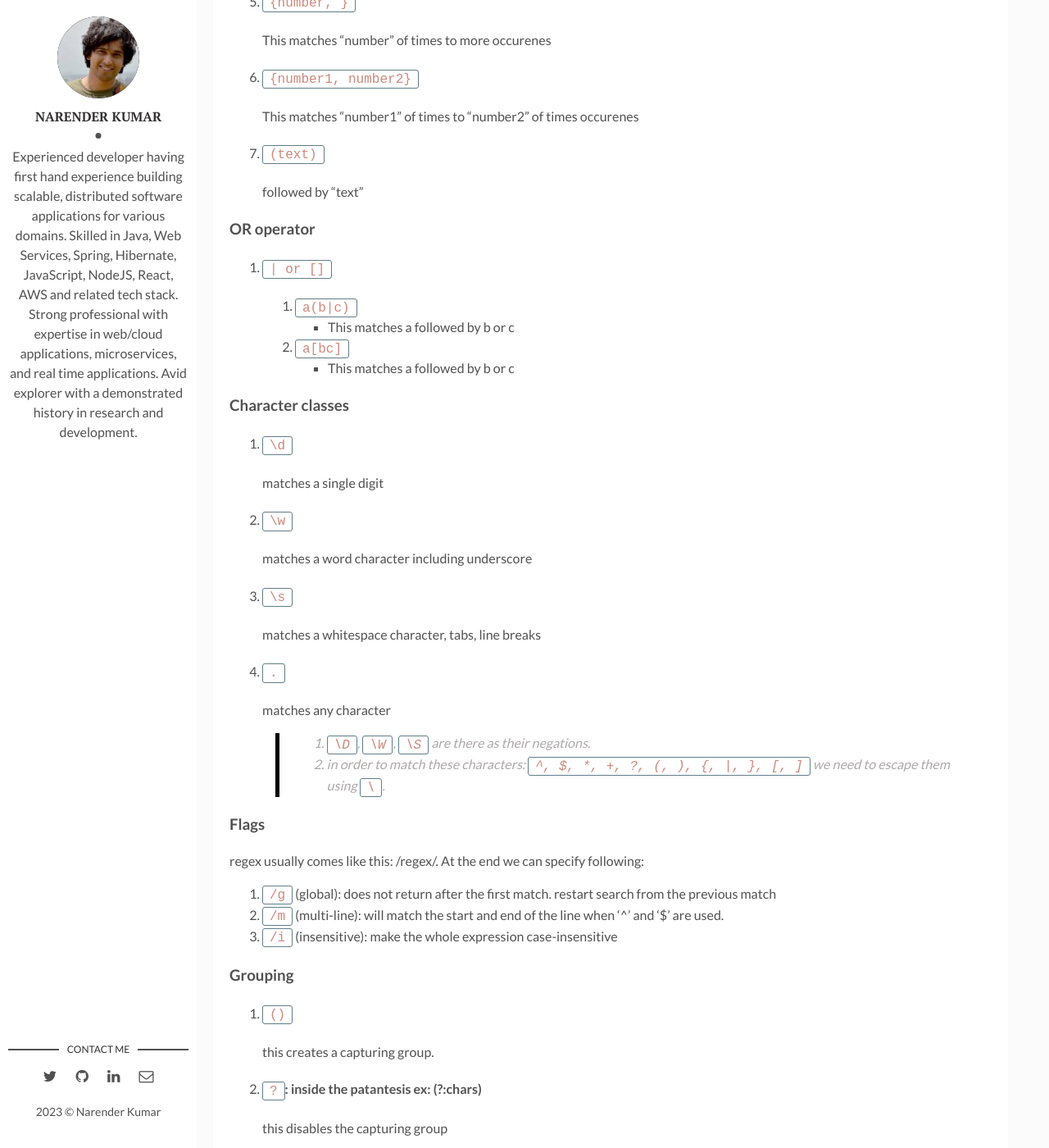
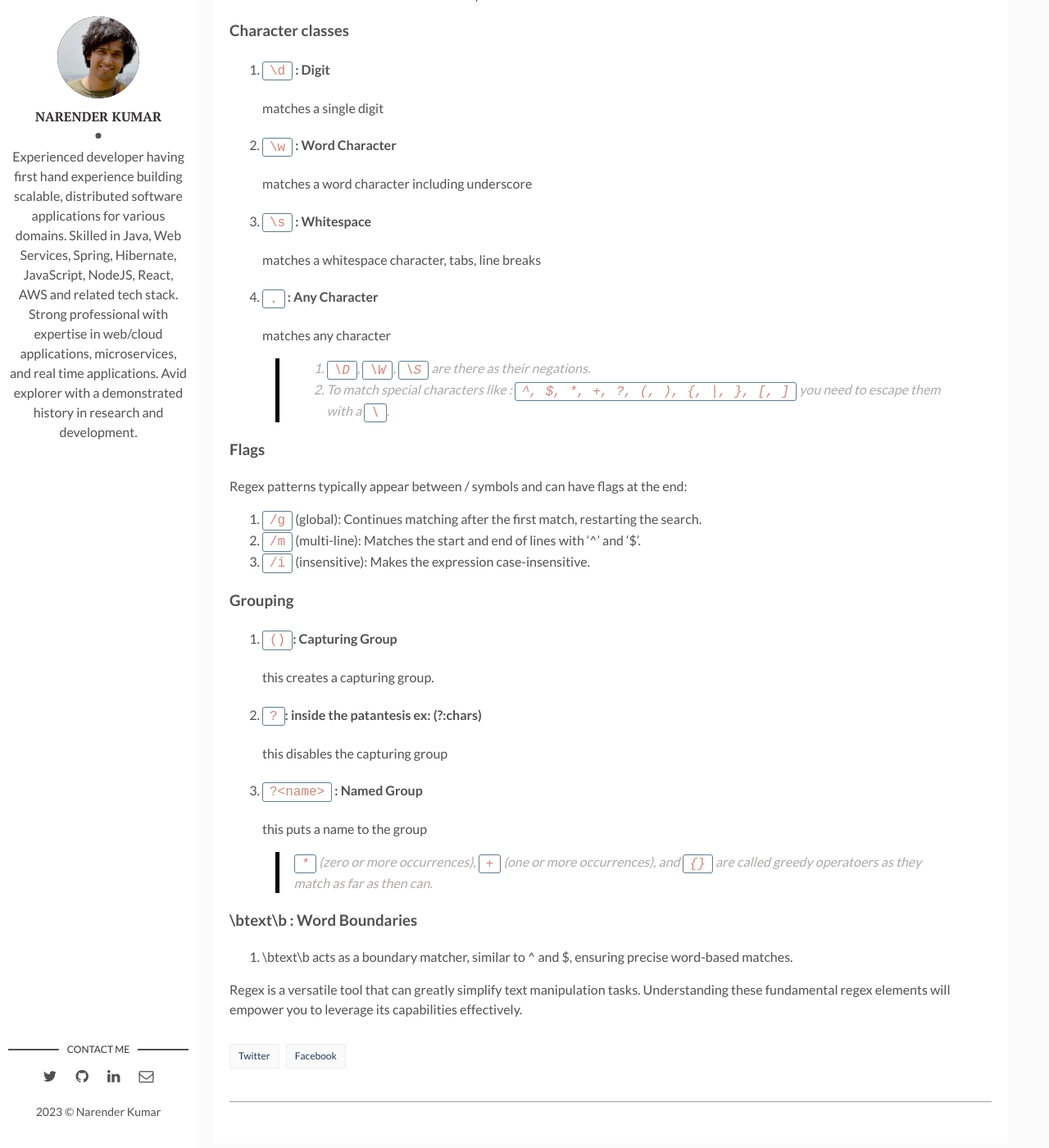
Before and after one commit to nkkize/nkkize.github.io, a Jekyll site: the page built from _posts/2019-09-09-regex-intro.md, in a window 1280 px wide and 1400 px high, scrolled down 1397 px. Shown: the whole window at 82% size. Built offline with Jekyll 4.4.1, drawn with Linux system fonts in a browser that asks for light colours; our own code applies the rules of GitHub Pages for plain Markdown files; some of the changed text lies outside the part shown.

Commit message:
save work

```diff
--- a/_posts/2019-09-09-regex-intro.md
+++ b/_posts/2019-09-09-regex-intro.md
@@ -1,74 +1,78 @@
 ---
 layout: post
-title: Regex Intro
+title: Demystifying Regex: A Dive into Anchors, Quantifiers, and More
 date: 2020-09-09 13:32:20 +0300
-description: Regex Intro
+description: Demystifying Regex: A Dive into Anchors, Quantifiers, and More
 img: i-regex.png
 fig-caption: # Add figcaption (optional)
 tags: [regex, regex-intro]
 ---
-## Regex
+## Demystifying Regex: A Dive into Anchors, Quantifiers, and More
+Regex, short for Regular Expressions, is a powerful tool for pattern matching and text manipulation. It's widely used in programming, data extraction, and text processing tasks. In this guide, we'll explore essential regex components, including anchors, quantifiers, character classes, flags, grouping, and the often-mysterious \b word boundary.
+
 ### Aanchors:
 
-1. #### `^`
-  This matches begining
+1. #### `^`: The Beginning Anchor
+  The `^` symbol matches the beginning of a line or string.
 
-2. #### `$`
-  This matched end
+2. #### `$` : - The End Anchor
+  The `$` symbol matches the end of a line or string.
 
  Example : ^The end$ : matches "The end"
 
 ### Quantifiers:
 
-1. #### `*`
+1. #### `*` : Zero or More Occurrences
    This matches zero or more occurrences
-2. #### `+`
+2. #### `+` : One or More Occurrences
    This matches one or more occurrences
-3. #### `?`
+3. #### `?` : Zero or One Occurrence
    This matched zero or one occurence
-4. #### `{number}`
+4. #### `{number}` : Specific Number of Occurrences
    This matches "number" of times occurenes
-5. #### `{number, }`
+5. #### `{number, }` : "Number" or More Occurrences
    This matches "number" of times to more occurenes
-6. #### `{number1, number2}`
+6. #### `{number1, number2}` : Range of Occurrences
    This matches "number1" of times to "number2" of times occurenes
-7. #### `(text)`
+7. #### `(text)` :  Grouping
    followed by "text"
 
 ### OR operator
-1. #### `| or []`
+1. #### `| or []`: Alternation
     1. `a(b|c)`
        - This matches a followed by b or c
     2. `a[bc]`
        - This matches a followed by b or c
 
 ### Character classes
-1. #### `\d`
+1. #### `\d` : Digit
    matches a single digit
-2. #### `\w`
+2. #### `\w` : Word Character
    matches a word character including underscore
-3. #### `\s`
+3. #### `\s` : Whitespace
    matches a whitespace character, tabs, line breaks
-4. #### `.`
+4. #### `.` : Any Character
    matches any character
 > 1. `\D`, `\W`, `\S` are there as their negations.
-> 2. in order to match these characters: `^, $, *, +, ?, (, ), {, |, }, [, ]` we need to escape them using `\`.
+> 2. To match special characters like : `^, $, *, +, ?, (, ), {, |, }, [, ]` you need to escape them with a `\`.
 
 ### Flags
- regex usually comes like this: /regex/. At the end we can specify following:
- 1. `/g` (global): does not return after the first match. restart search from the previous match
- 2. `/m` (multi-line): will match the start and end of the line when '^' and '$' are used.
- 3. `/i` (insensitive): make the whole expression case-insensitive
+Regex patterns typically appear between / symbols and can have flags at the end:
+ 1. `/g` (global): Continues matching after the first match, restarting the search.
+ 2. `/m` (multi-line): Matches the start and end of lines with '^' and '$'.
+ 3. `/i` (insensitive): Makes the expression case-insensitive.
 
 ### Grouping
- 1. #### `()`
+ 1. #### `()`: Capturing Group
     this creates a capturing group.
  2. #### `?`: inside the patantesis ex: (?:chars)
     this disables the capturing group
- 3. `?<name>`
+ 3. #### `?<name>` : Named Group
     this puts a name to the group
  > `*` (zero or more occurrences), `+` (one or more occurrences), and `{}` are called greedy operatoers as they match as far as then can.
 
 
-### \btext\b
- 1. This acts like a bounday. same as '^' and '$'
+### \btext\b : Word Boundaries
+ 1. \btext\b acts as a boundary matcher, similar to ^ and $, ensuring precise word-based matches.
+
+Regex is a versatile tool that can greatly simplify text manipulation tasks. Understanding these fundamental regex elements will empower you to leverage its capabilities effectively.
```
